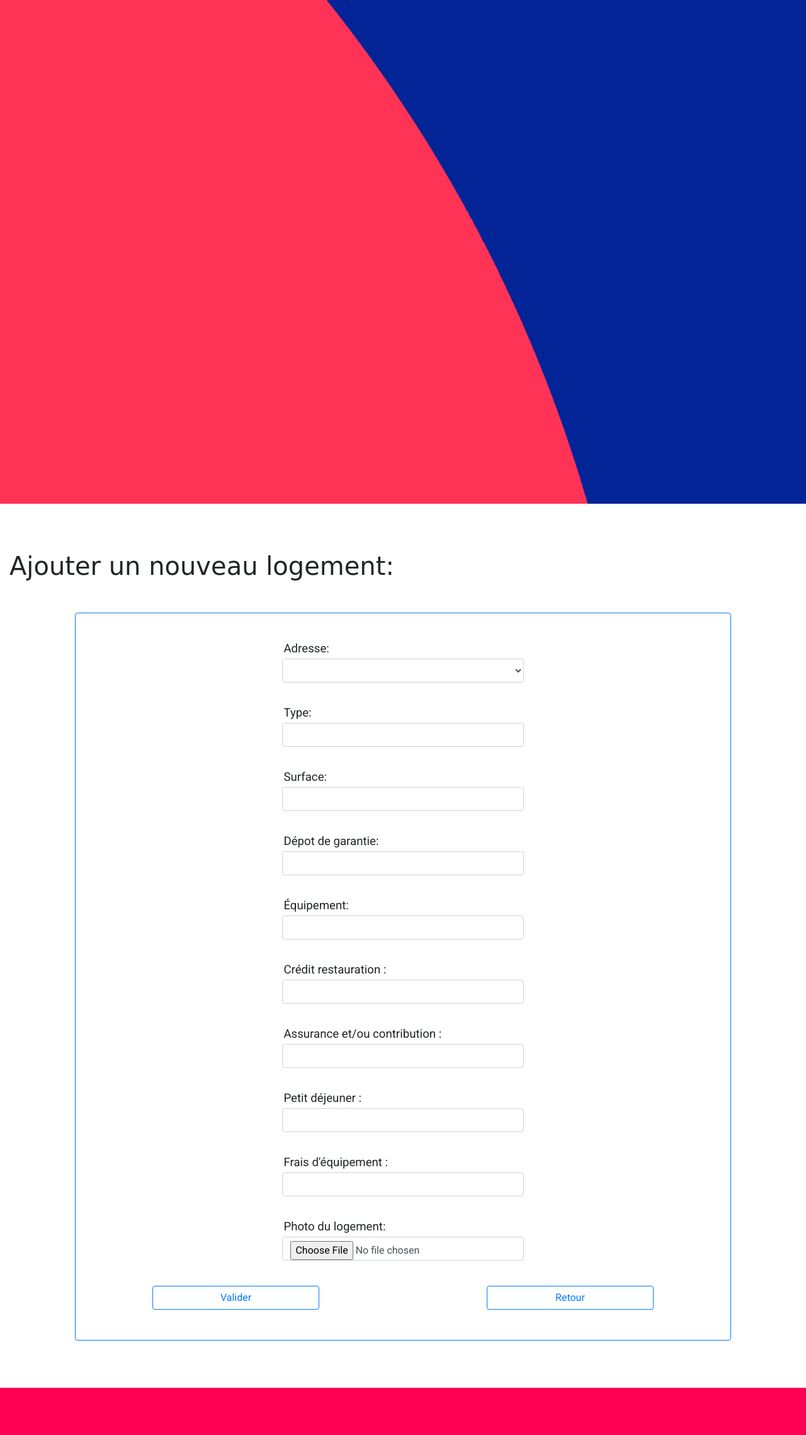
After one commit to WildCodeSchool/orleans-php-2003-project-fjt, a PHP site: template src/View/AdminRoom/add.html.twig in a window 1280 px wide. The commit adds this page. Shown: the whole page at 63% size. Run offline with PHP 8.4, Linux system fonts and the light colour scheme; the template is opened without the code that fills it, so the values that code supplies are empty; some libraries are stand-ins or nearby versions; some web fonts are replaced.

Commit message:
création de la partie AdminRoom add

```diff
--- /dev/null
+++ b/src/View/AdminRoom/_form.html.twig
@@ -0,0 +1,89 @@
+<form class="d-flex row col-10 mx-auto flex-column align-items-center border border-primary rounded p-4" action="" method="post" enctype="multipart/form-data">
+    <div class="form-group col-5 my-3">
+        <label for="address_id">Adresse: </label>
+        <select class="form-control" id="address_id" name="address_id" value="{% if not empty %}{{ room.address_id }}{% endif %}" required>
+            {% for address in addresses %}
+                <option value="{{ address.id }}">{{ address.name }}</option>
+            {% endfor %}
+        </select>
+        {% if errors.address_id %}
+            <div class="text-danger">{{ errors.address_id }}</div>
+        {% endif %}
+    </div>
+    <div class="form-group col-5 my-3">
+        <label for="type">Type: </label>
+        <input class="form-control" id="type" name="type" type="text" value="{% if not empty %}{{ room.type }}{% endif %}" required >
+        {% if errors.type %}
+            <div class="text-danger">{{ errors.type }}</div>
+        {% endif %}
+    </div>
+
+    <div class="form-group col-5 my-3">
+        <label for="area">Surface: </label>
+        <input class="form-control" id="area" name="area" type="number" value="{% if not empty %}{{ room.area }}{% endif %}">
+        {% if errors.area %}
+            <div class="text-danger">{{ errors.area }}</div>
+        {% endif %}
+    </div>
+
+    <div class="form-group col-5 my-3">
+        <label for="guarantee">Dépot de garantie: </label>
+        <input class="form-control" id="guarantee" name="guarantee" type="number" step="0.01" value="{% if not empty %}{{ room.guarantee }}{% endif %}" required >
+        {% if errors.guarantee %}
+            <div class="text-danger">{{ errors.guarantee }}</div>
+        {% endif %}
+    </div>
+
+    <div class="form-group col-5 my-3">
+        <label for="equipment">Équipement: </label>
+        <input class="form-control" id="equipment" name="equipment" type="text" value="{% if not empty %}{{ room.equipment }}{% endif %}">
+        {% if errors.equipment %}
+            <div class="text-danger">{{ errors.equipment }}</div>
+        {% endif %}
+    </div>
+
+    <div class="form-group col-5 my-3">
+        <label for="restoration">Crédit restauration : </label>
+        <input class="form-control" id="restoration" name="restoration" type="number" step="0.01" value="{% if not empty %}{{ room.restoration }}{% endif %}">
+        {% if errors.restoration %}
+            <div class="text-danger">{{ errors.restoration }}</div>
+        {% endif %}
+    </div>
+
+    <div class="form-group col-5 my-3">
+        <label for="contribution">Assurance et/ou contribution : </label>
+        <input class="form-control" id="contribution" name="contribution" type="number" step="0.01" value="{% if not empty %}{{ room.contribution }}{% endif %}">
+        {% if errors.contribution %}
+            <div class="text-danger">{{ errors.contribution }}</div>
+        {% endif %}
+    </div>
+
+    <div class="form-group col-5 my-3">
+        <label for="breakfast">Petit déjeuner : </label>
+        <input class="form-control" id="breakfast" name="breakfast" type="text" value="{% if not empty %}{{ room.breakfast }}{% endif %}">
+        {% if errors.breakfast %}
+            <div class="text-danger">{{ errors.breakfast }}</div>
+        {% endif %}
+    </div>
+
+    <div class="form-group col-5 my-3">
+        <label for="equipment_contribution">Frais d'équipement : </label>
+        <input class="form-control" id="equipment_contribution" name="equipment_contribution" type="number" step="0.01" value="{% if not empty %}{{ room.equipment_contribution }}{% endif %}">
+        {% if errors.equipment_contribution %}
+            <div class="text-danger">{{ errors.equipment_contribution }}</div>
+        {% endif %}
+    </div>
+
+    <div class="form-group col-5 my-3">
+        <label for="picture">Photo du logement: </label>
+        <input class="form-control" id="picture" name="picture" type="file" value="{% if not empty %}{{ room.picture }}{% endif %}">
+        {% if errors.picture %}
+            <div class="text-danger">{{ errors.picture }}</div>
+        {% endif %}
+    </div>
+    <div class="mx-auto col-10 d-flex justify-content-between my-4">
+        <input class="btn btn-outline-primary col-4" type="submit" value="Valider">
+        <a class="btn btn-outline-primary col-4" href="/AdminRoom/index">Retour</a>
+    </div>
+
+</form>
--- /dev/null
+++ b/src/View/AdminRoom/add.html.twig
@@ -0,0 +1,10 @@
+{% extends 'layout.html.twig' %}
+
+{% block content %}
+    <section>
+        <div class="admin-price container-fluid">
+            <h2>Ajouter un nouveau logement:</h2>
+            {% include 'AdminRoom/_form.html.twig' %}
+        </div>
+    </section>
+{% endblock %}
--- a/src/View/AdminRoom/index.html.twig
+++ b/src/View/AdminRoom/index.html.twig
@@ -7,7 +7,7 @@
         <div class="adminroom-index">
             <h2 class="m-5">Gestion des logements</h2>
             <div class="d-flex justify-content-around ">
-                <form action="" method="post">
+                <form action="/AdminRoom/add" method="post">
                     <button class="btn btn-outline-primary btn-lg">Ajouter un logement</button>
                 </form>
                 <form action="" method="post">
```
Also changed, not shown: src/Controller/AdminRoomController.php (+106 -0 lines), src/Model/AdminRoomManager.php (+28 -2 lines).
